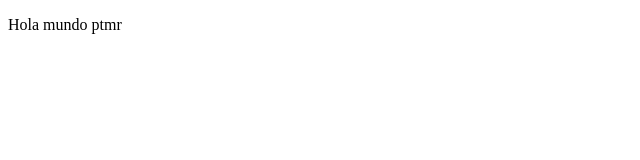
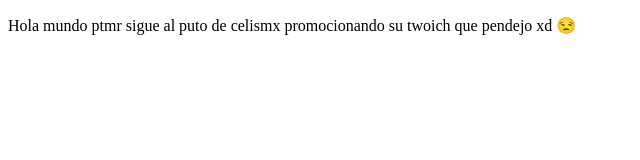
Before and after one commit to DiegoNY/proyectoDemoCursoPrework, a plain HTML site: page index.html in a window 1280 px wide. Shown: the whole page, without its empty margins (0-640 px from the left). Drawn offline with Linux system fonts and the light colour scheme.

```diff
--- a/index.html
+++ b/index.html
@@ -9,7 +9,9 @@
 <body>
 
     <div>
-        <p>Hola mundo ptmr</p>
+        <p>Hola mundo ptmr sigue al puto de celismx promocionando
+            su twoich que pendejo xd 😒
+        </p>
     </div >
 
 </body>
```
